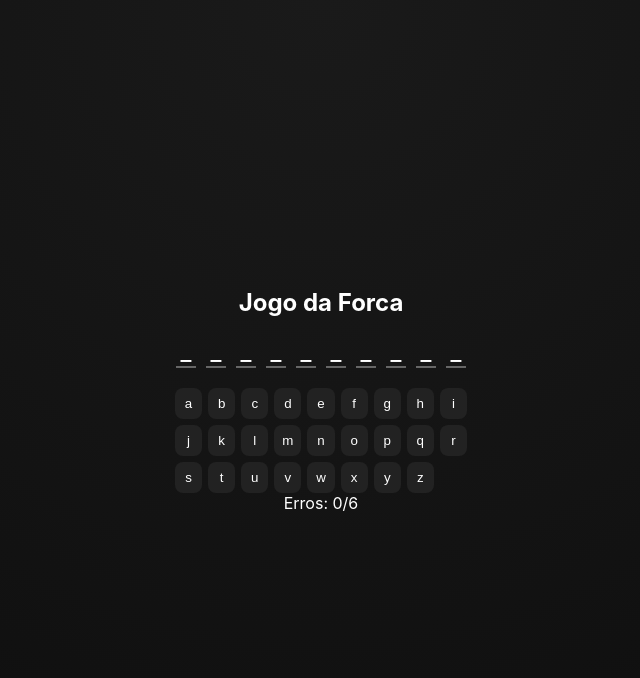
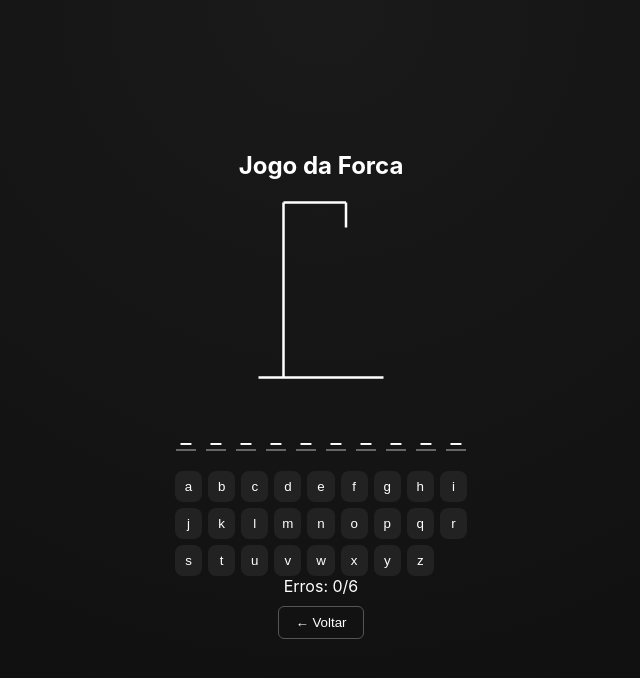
Before and after one commit to D4n1el20/Programa-o-web-mobile, a Next.js app in the folder projeto-2/: page /jogo-da-forca in a window 1280 px wide. Shown: the top 678 px of the page, without its empty margins (319-959 px from the left). Built offline with nearby package versions, Linux system fonts and the light colour scheme.

Commit message:
Acrescentado detalhes ao jogo da forca,alem de correção de detalhes visuais e implementação do botão de voltar

```diff
--- a/projeto-2/app/jogo-da-forca/page.js
+++ b/projeto-2/app/jogo-da-forca/page.js
@@ -2,7 +2,7 @@
 
 import { useState } from "react";
 import styles from "./page.module.css";
-
+import { useRouter } from "next/navigation";
 const palavras = ["javascript", "nextjs", "programacao"];
 
 function getPalavra() {
@@ -10,6 +10,7 @@ function getPalavra() {
 }
 
 export default function Page() {
+  const router = useRouter();
   const [palavra, setPalavra] = useState(getPalavra());
   const [corretas, setCorretas] = useState([]);
   const [erradas, setErradas] = useState([]);
@@ -37,6 +38,21 @@ export default function Page() {
     <div className={styles.container}>
       <h2>Jogo da Forca</h2>
       <></>
+      <svg className={styles.forca} viewBox="0 0 120 160">
+        {/* estrutura */}
+        <line x1="10" y1="150" x2="110" y2="150" />
+        <line x1="30" y1="150" x2="30" y2="10" />
+        <line x1="30" y1="10" x2="80" y2="10" />
+        <line x1="80" y1="10" x2="80" y2="30" />
+
+        {/* stickman (vermelho) */}
+        {erradas.length > 0 && <circle cx="80" cy="45" r="10" className={styles.boneco} />}
+        {erradas.length > 1 && <line x1="80" y1="55" x2="80" y2="90" className={styles.boneco} />}
+        {erradas.length > 2 && <line x1="80" y1="65" x2="65" y2="80" className={styles.boneco} />}
+        {erradas.length > 3 && <line x1="80" y1="65" x2="95" y2="80" className={styles.boneco} />}
+        {erradas.length > 4 && <line x1="80" y1="90" x2="65" y2="120" className={styles.boneco} />}
+        {erradas.length > 5 && <line x1="80" y1="90" x2="95" y2="120" className={styles.boneco} />}
+      </svg>
       <div className={styles.palavra}>
         {palavra.split("").map((l, i) => (
           <span key={i}>
@@ -55,16 +71,26 @@ export default function Page() {
             {l}
           </button>
         ))}
+
       </div>
 
       <p className={styles.erros}>Erros: {erradas.length}/6</p>
 
       {(ganhou || perdeu) && (
         <div className={styles.fim}>
-          <p>{ganhou ? "Você ganhou 🎉" : `Perdeu 😢 (${palavra})`}</p>
-          <button onClick={reiniciar}>Jogar novamente</button>
+          <p>{ganhou ? "Você ganhou!!!" : `Perdeu, é uma pena... `}</p>
+          <br></br>
+          <h3>A palavra era: {palavra}</h3>
+          <br></br>
+          <button className={styles.botao} onClick={reiniciar}>Jogar novamente</button>
         </div>
+
       )}
+      <div>
+        <button onClick={() => router.push("/")} className={styles.botaoVoltar}>
+  ← Voltar
+</button>
+      </div>
     </div>
   );
 }
--- a/projeto-2/app/jogo-da-forca/page.module.css
+++ b/projeto-2/app/jogo-da-forca/page.module.css
@@ -29,6 +29,7 @@ body {
   flex-direction: column;
   align-items: center;
   height: 100vh;
+  text-align: center;
 }
 
 body {
@@ -38,13 +39,22 @@ body {
   font-family: "Inter", sans-serif;
 }
 
-.container {
-  display: flex;
-  justify-content: center;
-  align-items: center;
-  height: 100vh;
+.botaoVoltar {
+  display: block;
+  margin: 10px auto;
+  padding: 8px 16px;
+  border-radius: 6px;
+  border: 1px solid #555;
+  background: transparent;
+  color: white;
+  cursor: pointer;
+  transition: 0.2s;
+
 }
 
+.botaoVoltar:hover {
+  background: #333;
+}
 
 .game {
   text-align: center;
@@ -55,25 +65,23 @@ body {
   box-shadow: 0 0 40px rgba(0,0,0,0.6);
 }
 
-
 .forca {
-  width: 120px;
-  margin: 20px auto;
+  width: 150px;
+  height: 200px;
+  margin: 10px auto;
+}
+.forca line {
+  stroke: white;
+  stroke-width: 2;
+}
+.boneco {
+  stroke: white;
+  stroke-width: 3;
+  fill: none;
 }
 
-.forca line,
-.forca circle {
-  stroke: #aaa;
-  stroke-width: 2;
-  opacity: 0;
-  transition: 0.3s ease;
-}
 
-.forca .show {
-  opacity: 1;
-}
 
-/* PALAVRA */
 .palavra {
   display: flex;
   justify-content: center;
@@ -88,7 +96,7 @@ body {
   text-align: center;
 }
 
-/* TECLADO */
+
 .teclado {
   display: grid;
   grid-template-columns: repeat(9, 1fr);
@@ -121,7 +129,7 @@ body {
   opacity: 0.4;
 }
 
-/* STATUS */
+
 .ganhou {
   color: #2ecc71;
 }
@@ -130,7 +138,7 @@ body {
   color: #e74c3c;
 }
 
-/* BOTÃO */
+
 .reset {
   margin-top: 15px;
   padding: 10px 20px;
@@ -207,7 +215,7 @@ body {
 }
 .foto {
   border-radius: 50%;
-  object-fit: cover; /* evita deformar */
+  object-fit: cover;
 }
 
 .sidebar img {
@@ -222,19 +230,21 @@ body {
 .botao {
   display: inline-block;
   padding: 10px 20px;
-  background-color: #000000;
+  background-color: #971616;
   color: #ffffff;
   text-decoration: none;
   border-radius: 5px;
   transition: 0.3s;
+
 }
 
 .botao:hover {
-  background-color: #333333;
+  background-color: #ed4242;
+
 }
 .divider {
   width: 2px;
-  background-color: gray;
+  background-color: rgb(237, 68, 68);
 }
 .content{
   flex: 1;
--- a/projeto-2/app/page.js
+++ b/projeto-2/app/page.js
@@ -34,7 +34,7 @@ export default function page() {
           <p>Cursando Ciência da Computação na Universidade Católica de Penrambuco</p><br></br>
 
           <h4>Detalhes de Contato:</h4><br></br><ul>
-          <li>E-mail: daniel1405costa@gmail.com</li>
+          <li>daniel1405costa@gmail.com</li>
           <li>WhatsApp: 81 99344-2633</li>
           </ul>
         </div>
```
